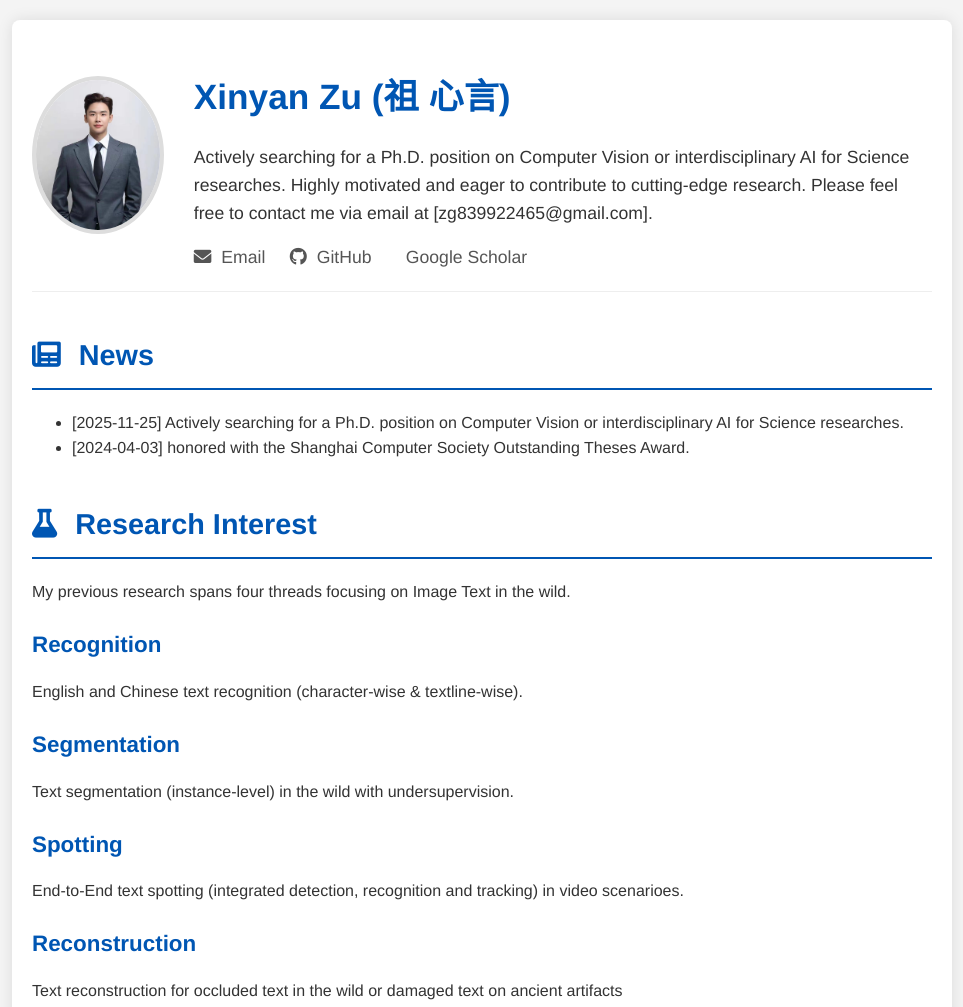
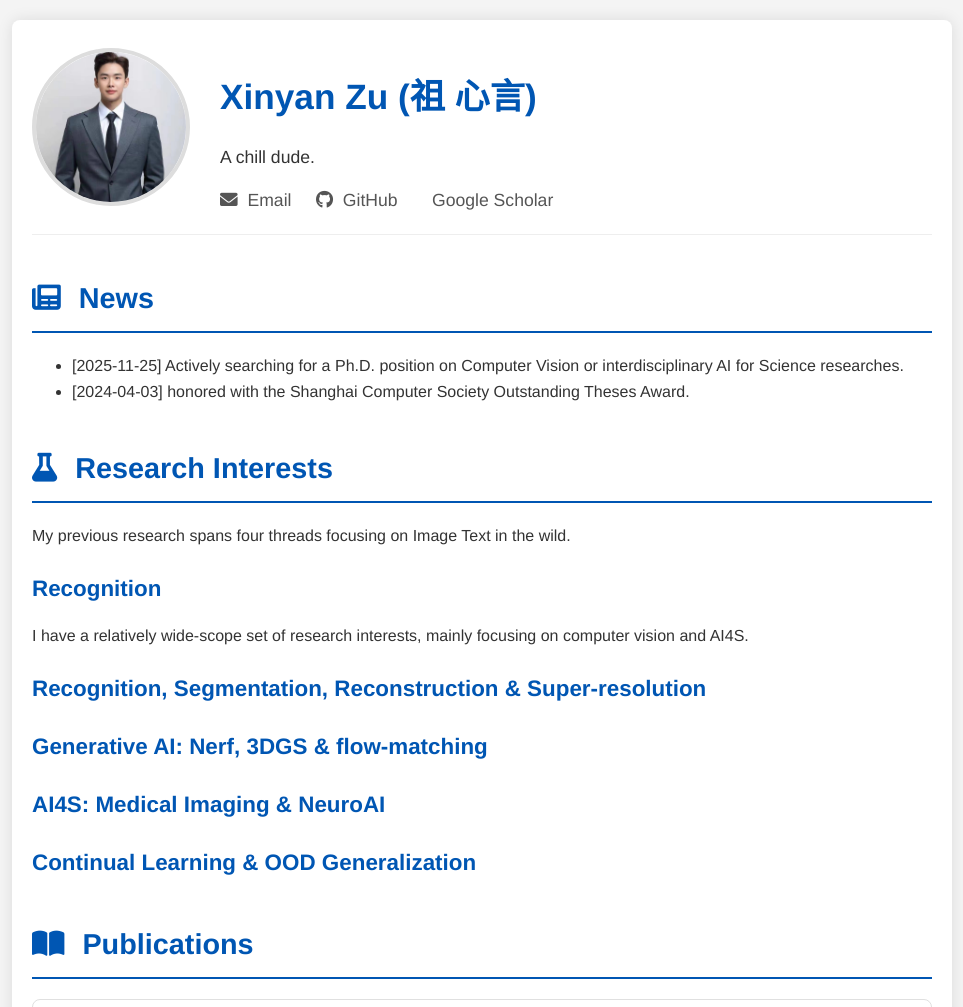
Before and after one commit to xyzu1996/xyzu1996.github.io, a plain HTML site: page index.html in a window 1280 px wide. Shown: the top 1007 px of the page, without its empty margins (158-1121 px from the left). Drawn offline with Linux system fonts and the light colour scheme.

Commit message:
Update index.html

```diff
--- a/index.html
+++ b/index.html
@@ -20,8 +20,7 @@
                     <h1>Xinyan Zu (祖 心言)</h1>
                     <!-- 请在这里替换成您的学术简介 -->
                     <p>
-                        Actively searching for a Ph.D. position on Computer Vision or interdisciplinary AI for Science researches. Highly motivated and eager to contribute to cutting-edge research.
-                        Please feel free to contact me via email at [zg839922465@gmail.com].
+                        A chill dude.
                     </p>
                     <div class="social-links">
                         <!-- 请将 # 替换为您的真实链接 -->
@@ -47,23 +46,23 @@
             </section>
             <!-- 2. 研究方向和研究兴趣 -->
             <section id="research">
-                <h2><i class="fas fa-flask"></i> Research Interest</h2>
+                <h2><i class="fas fa-flask"></i> Research Interests</h2>
                 <p>My previous research spans four threads focusing on Image Text in the wild.</p>
                 <div class="research-item">
                     <h3>Recognition</h3>
-                    <p>English and Chinese text recognition (character-wise & textline-wise).</p>
+                    <p>I have a relatively wide-scope set of research interests, mainly focusing on computer vision and AI4S.</p>
                 </div>
                 <div class="research-item">
-                    <h3>Segmentation</h3>
-                    <p>Text segmentation (instance-level) in the wild with undersupervision.</p>
+                    <h3>Recognition, Segmentation, Reconstruction & Super-resolution</h3>
                 </div>
                  <div class="research-item">
-                        <h3>Spotting</h3>
-                    <p>End-to-End text spotting (integrated detection, recognition and tracking) in video scenarioes.</p>
+                        <h3>Generative AI: Nerf, 3DGS & flow-matching</h3>
                 </div>
                 <div class="research-item">
-                        <h3>Reconstruction</h3>
-                    <p>Text reconstruction for occluded text in the wild or damaged text on ancient artifacts</p>
+                        <h3>AI4S: Medical Imaging & NeuroAI</h3>
+                </div>
+                <div class="research-item">
+                        <h3>Continual Learning & OOD Generalization</h3>
                 </div>
             </section>
 
```
